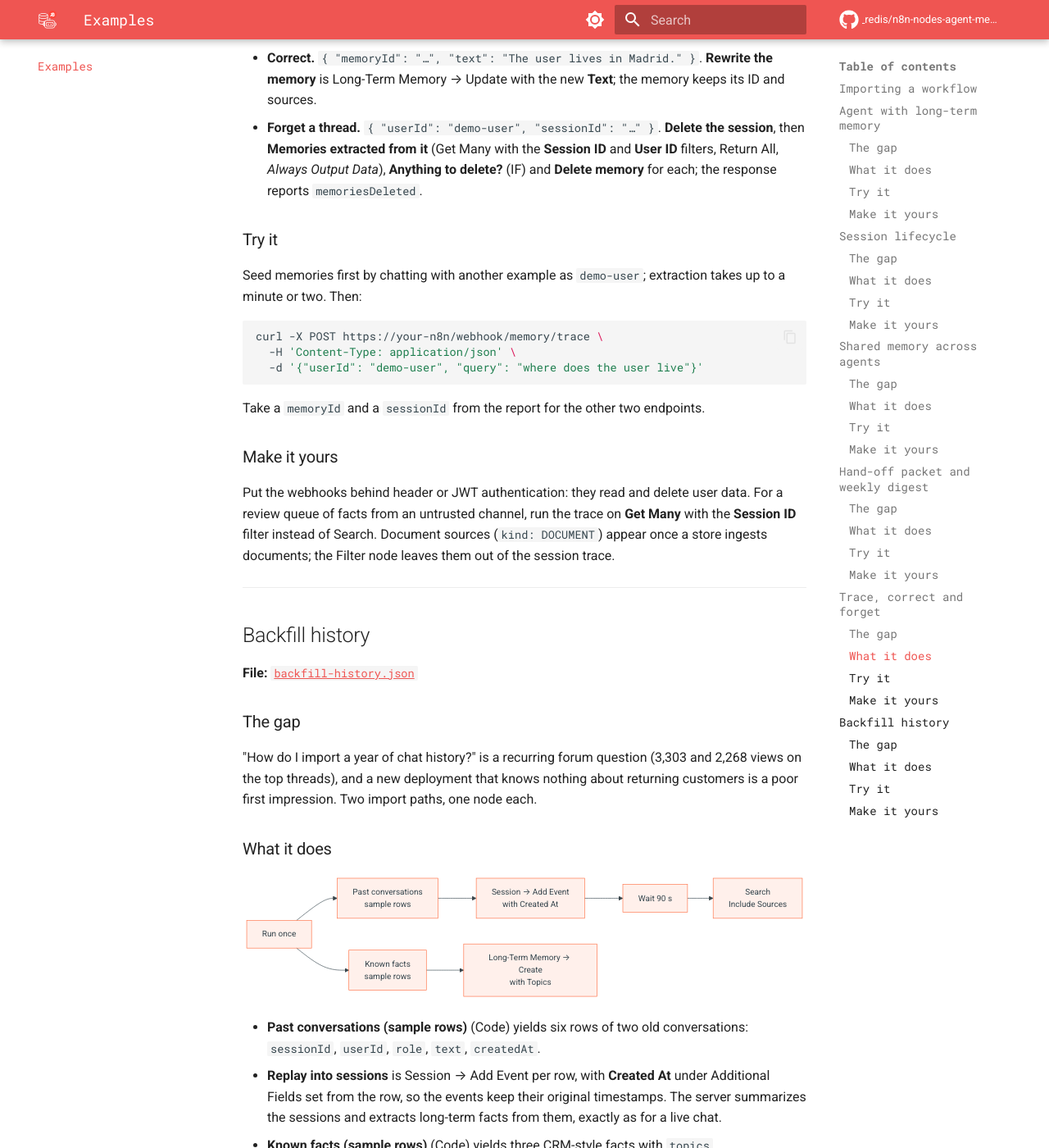
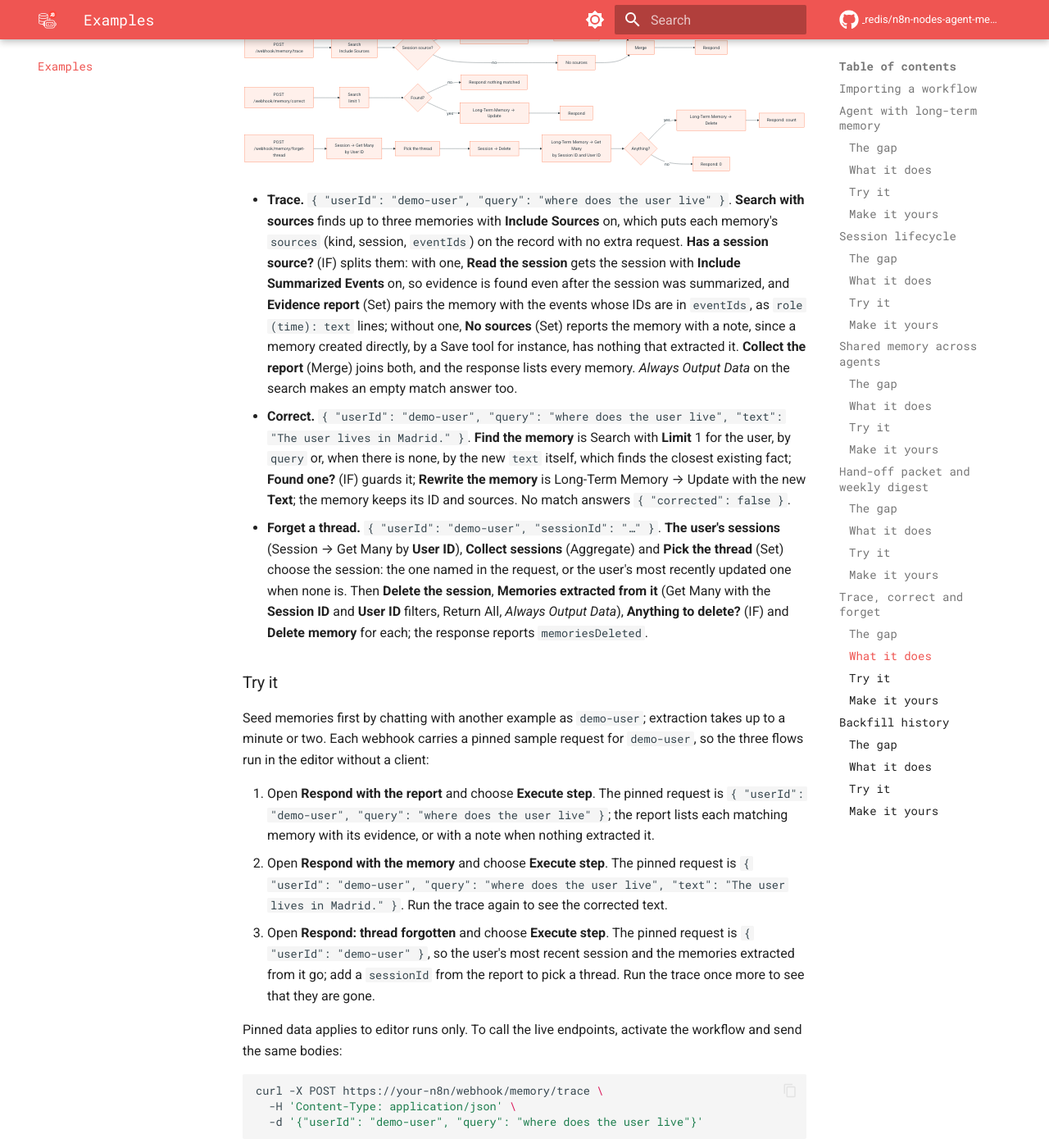
Before and after one commit to redis/n8n-nodes-agent-memory, an MkDocs documentation site: the page built from docs/examples.md, in a window 1280 px wide and 1400 px high, scrolled down 7924 px. Shown: the whole window at 82% size. Built offline with MkDocs 1.6.1 and Material for MkDocs 9.7.7, drawn with Linux system fonts in a browser that asks for light colours; comment, search, counter and statistics services are not loaded; the version menu is left out; some of the changed text lies outside the part shown.

Commit message:
Make the hand-off and trace examples runnable from pinned sample requests
The webhook-driven examples asked the reader to seed memories, find a
client, and paste IDs before anything happened. Worse, the trace flow could
not finish at all for the most likely seed data: a memory the agent saved
through its Save tool has no sources, Get Sources then returns no items,
n8n ends the branch there, and the webhook never answers. The Correct
endpoint wanted a memoryId that only a working trace could supply.

Every webhook in both workflows now carries a pinned sample request for
demo-user, so each flow runs in the editor with Execute step on its
Respond node and nothing to edit. The trace reads each memory's sources
from the search result itself (Include Sources puts them there with no
extra request), reports memories that have none instead of dropping them,
and merges both paths before the response. Correct finds the user's memory
closest to a query, or to the new text itself, and rewrites it; Forget a
thread falls back to the user's most recent session when none is named.
An empty match answers too, rather than leaving the caller waiting.

The sticky notes, the examples guide and the README row say the same.

````diff
--- a/docs/examples.md
+++ b/docs/examples.md
@@ -17,7 +17,7 @@ The examples use a demo User ID (`demo-user` in a Set node, a webhook body, or s
 | [Session lifecycle](#session-lifecycle) | `/reset`, "forget me", expire idle sessions | Session → Get Many and Delete, Long-Term Memory → Get Many and Delete |
 | [Shared memory across agents](#shared-memory-across-agents) | Two agents on one customer, no bleed between customers | Namespace → Create, the chat memory's Namespace ID option, namespace-scoped tools |
 | [Hand-off packet and weekly digest](#hand-off-packet-and-weekly-digest) | Human-readable summaries on demand | Summary View → Create, Refresh and Get Result |
-| [Trace, correct and forget](#trace-correct-and-forget) | Audit, corrections, poisoning triage | Search with Include Sources, Get Sources, Session → Get, Update, delete by Session ID |
+| [Trace, correct and forget](#trace-correct-and-forget) | Audit, corrections, poisoning triage | Search with Include Sources, Session → Get, Update, Session → Get Many, delete by Session ID |
 | [Backfill history](#backfill-history) | Import a year of conversations and known facts | Session → Add Event with Created At, Long-Term Memory → Create with topics |
 
 ---
@@ -167,7 +167,19 @@ flowchart LR
 ### Try it
 
 1. Run **Set up once**.
-2. Chat with any agent example in this folder as `demo-user`, then call the hand-off webhook:
+2. Chat with any agent example in this folder as `demo-user`.
+3. Open **Respond with the packet** and choose **Execute step**. **Escalation request** carries a pinned sample request, so the hand-off branch runs in the editor without a client:
+
+    ```json
+    {
+      "userId": "demo-user",
+      "ticketId": "HD-48213",
+      "channel": "chat",
+      "reason": "Customer asked for a human agent"
+    }
+    ```
+
+    Only `userId` is read; the other fields show what a help-desk escalation carries. Pinned data applies to editor runs only. To call the live webhook instead, activate the workflow and send the same body:
 
     ```bash
     curl -X POST https://your-n8n/webhook/handoff \
@@ -195,27 +207,33 @@ Three HTTP endpoints an operator or an admin workflow can call.
 
 ```mermaid
 flowchart LR
-    W1[POST /webhook/memory/trace] --> S[Search<br/>Include Sources] --> G[Get Sources] --> F[Session sources only] --> R[Session → Get<br/>Include Summarized Events] --> E[Evidence report] --> O1[Respond]
-    W2[POST /webhook/memory/correct] --> U[Long-Term Memory → Update] --> O2[Respond]
-    W3[POST /webhook/memory/forget-thread] --> D1[Session → Delete] --> L[Long-Term Memory → Get Many<br/>by Session ID and User ID] --> X{Anything?} -->|yes| D2[Long-Term Memory → Delete] --> O3[Respond: count]
+    W1[POST /webhook/memory/trace] --> S[Search<br/>Include Sources] --> H{Session source?} -->|yes| R[Session → Get<br/>Include Summarized Events] --> E[Evidence report] --> M[Merge] --> O1[Respond]
+    H -->|no| N[No sources] --> M
+    W2[POST /webhook/memory/correct] --> S2[Search<br/>limit 1] --> F2{Found?} -->|yes| U[Long-Term Memory → Update] --> O2[Respond]
+    F2 -->|no| O5[Respond: nothing matched]
+    W3[POST /webhook/memory/forget-thread] --> L1[Session → Get Many<br/>by User ID] --> P[Pick the thread] --> D1[Session → Delete] --> L[Long-Term Memory → Get Many<br/>by Session ID and User ID] --> X{Anything?} -->|yes| D2[Long-Term Memory → Delete] --> O3[Respond: count]
     X -->|no| O4[Respond: 0]
 ```
 
-- **Trace.** `{ "userId": "demo-user", "query": "where does the user live" }`. **Search with sources** finds up to three memories with **Include Sources** on; **Get Sources** lists each memory's sources; **Session sources only** keeps the `SESSION` kind; **Read the session** gets the session with **Include Summarized Events** on, so evidence is found even after the session was summarized; **Evidence report** (Set) pairs each memory with the events whose IDs are in the source's `eventIds`, as `role (time): text` lines; the response lists every memory with its evidence.
-- **Correct.** `{ "memoryId": "…", "text": "The user lives in Madrid." }`. **Rewrite the memory** is Long-Term Memory → Update with the new **Text**; the memory keeps its ID and sources.
-- **Forget a thread.** `{ "userId": "demo-user", "sessionId": "…" }`. **Delete the session**, then **Memories extracted from it** (Get Many with the **Session ID** and **User ID** filters, Return All, *Always Output Data*), **Anything to delete?** (IF) and **Delete memory** for each; the response reports `memoriesDeleted`.
+- **Trace.** `{ "userId": "demo-user", "query": "where does the user live" }`. **Search with sources** finds up to three memories with **Include Sources** on, which puts each memory's `sources` (kind, session, `eventIds`) on the record with no extra request. **Has a session source?** (IF) splits them: with one, **Read the session** gets the session with **Include Summarized Events** on, so evidence is found even after the session was summarized, and **Evidence report** (Set) pairs the memory with the events whose IDs are in `eventIds`, as `role (time): text` lines; without one, **No sources** (Set) reports the memory with a note, since a memory created directly, by a Save tool for instance, has nothing that extracted it. **Collect the report** (Merge) joins both, and the response lists every memory. *Always Output Data* on the search makes an empty match answer too.
+- **Correct.** `{ "userId": "demo-user", "query": "where does the user live", "text": "The user lives in Madrid." }`. **Find the memory** is Search with **Limit** 1 for the user, by `query` or, when there is none, by the new `text` itself, which finds the closest existing fact; **Found one?** (IF) guards it; **Rewrite the memory** is Long-Term Memory → Update with the new **Text**; the memory keeps its ID and sources. No match answers `{ "corrected": false }`.
+- **Forget a thread.** `{ "userId": "demo-user", "sessionId": "…" }`. **The user's sessions** (Session → Get Many by **User ID**), **Collect sessions** (Aggregate) and **Pick the thread** (Set) choose the session: the one named in the request, or the user's most recently updated one when none is. Then **Delete the session**, **Memories extracted from it** (Get Many with the **Session ID** and **User ID** filters, Return All, *Always Output Data*), **Anything to delete?** (IF) and **Delete memory** for each; the response reports `memoriesDeleted`.
 
 ### Try it
 
-Seed memories first by chatting with another example as `demo-user`; extraction takes up to a minute or two. Then:
+Seed memories first by chatting with another example as `demo-user`; extraction takes up to a minute or two. Each webhook carries a pinned sample request for `demo-user`, so the three flows run in the editor without a client:
+
+1. Open **Respond with the report** and choose **Execute step**. The pinned request is `{ "userId": "demo-user", "query": "where does the user live" }`; the report lists each matching memory with its evidence, or with a note when nothing extracted it.
+2. Open **Respond with the memory** and choose **Execute step**. The pinned request is `{ "userId": "demo-user", "query": "where does the user live", "text": "The user lives in Madrid." }`. Run the trace again to see the corrected text.
+3. Open **Respond: thread forgotten** and choose **Execute step**. The pinned request is `{ "userId": "demo-user" }`, so the user's most recent session and the memories extracted from it go; add a `sessionId` from the report to pick a thread. Run the trace once more to see that they are gone.
+
+Pinned data applies to editor runs only. To call the live endpoints, activate the workflow and send the same bodies:
 
 ```bash
 curl -X POST https://your-n8n/webhook/memory/trace \
   -H 'Content-Type: application/json' \
   -d '{"userId": "demo-user", "query": "where does the user live"}'
 ```
-
-Take a `memoryId` and a `sessionId` from the report for the other two endpoints.
 
 ### Make it yours
 
````
Also changed, not shown: README.md (+1 -1 lines), 2 other files.
